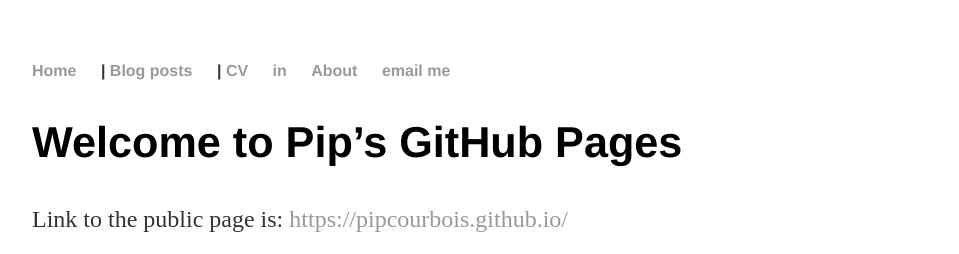
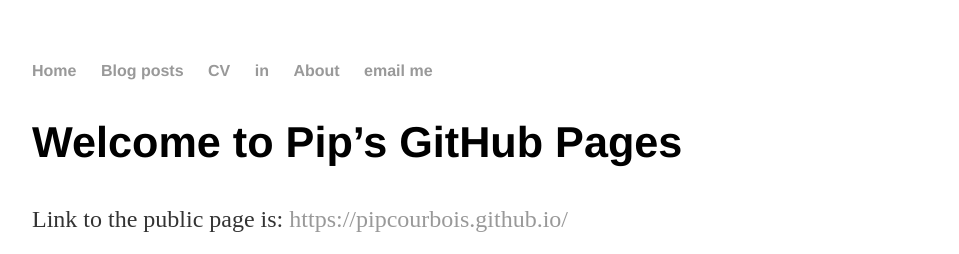
Before and after one commit to PipCourbois/PipCourbois.github.io, a Jekyll site: the page built from index.md, in a window 1280 px wide. Shown: the top 254 px of the page, without its empty margins (160-1119 px from the left). Built offline with Jekyll 4.4.1, drawn with Linux system fonts in a browser that asks for light colours.

Commit message:
removed separators from top nav

```diff
--- a/_layouts/default.html
+++ b/_layouts/default.html
@@ -8,8 +8,8 @@
 		<body>
 			<nav>
 	    		<ul>
-	        		<li><a href="/">Home</a></li> |
-				<li><a href="/blog">Blog posts</a></li> |
+	        		<li><a href="/">Home</a></li>
+				<li><a href="/blog">Blog posts</a></li>
 	        		<li><a href="https://drive.google.com/open?id=102BqSTw-Grcnj91AVzUVS1Kj7qF1b4c1">CV</a></li>
 				<li><a href="https://www.linkedin.com/in/pipcourbois/">in</a></li>
 	        		<li><a href="/about">About</a></li>
```
